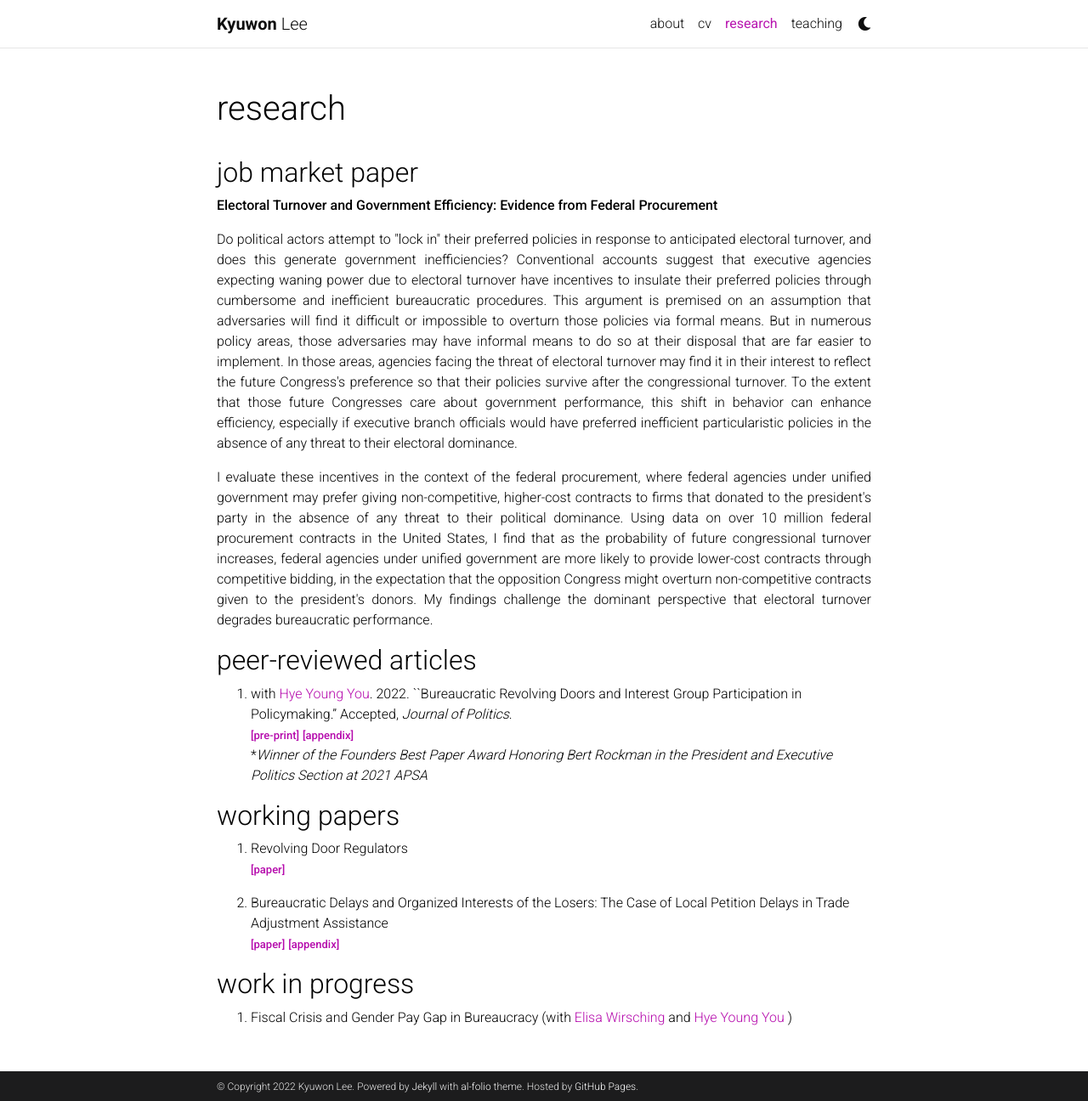
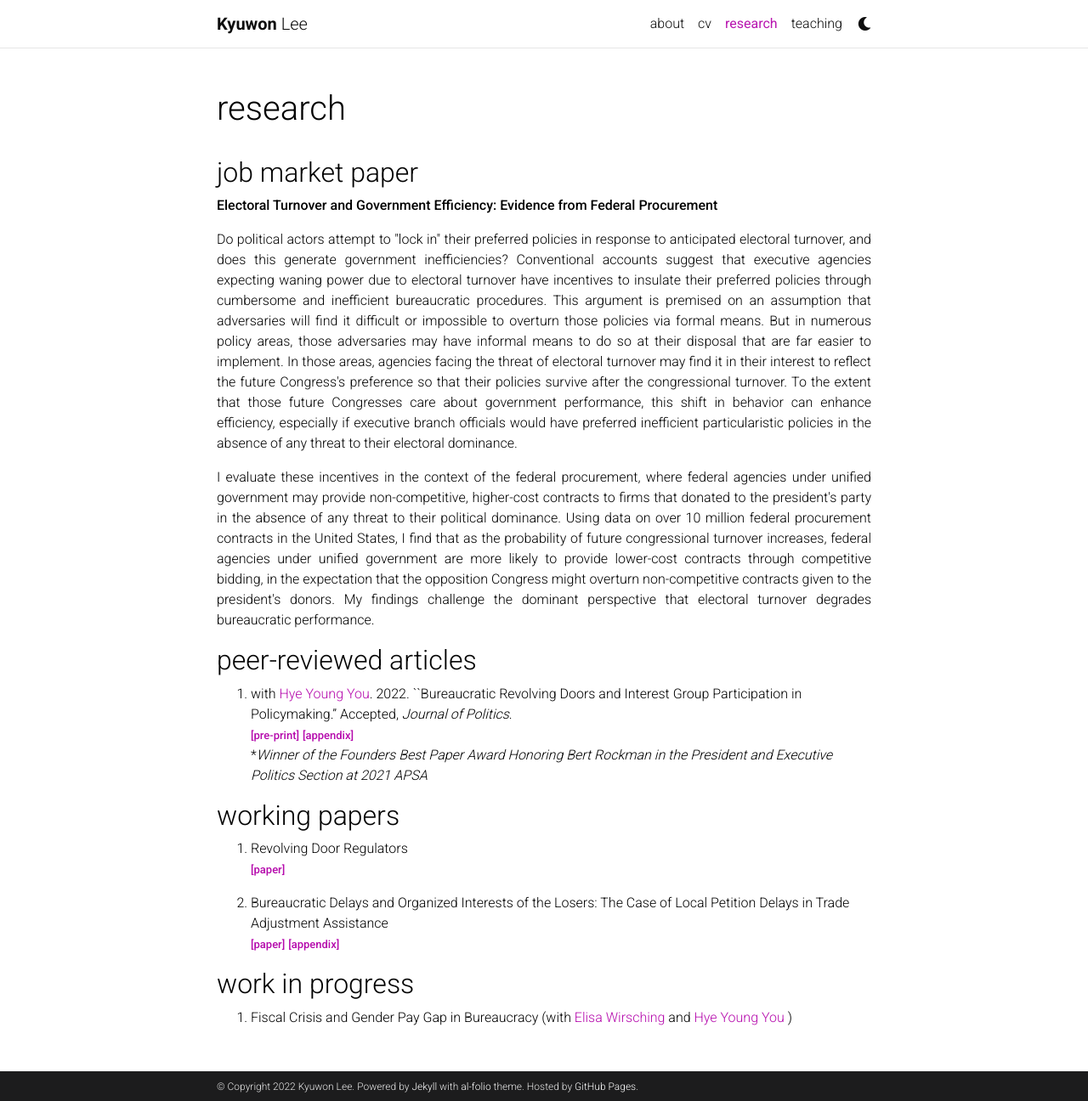
Before and after one commit to kyuwon-lee/kyuwon-lee.github.io, a Jekyll site: the page built from _pages/Research.md, in a window 1280 px wide and 1296 px high. Shown: the whole window at 85% size. Built offline with Jekyll 4.4.1, drawn with Linux system fonts in a browser that asks for light colours; comment, search, counter and statistics services are not loaded; a style sheet for code colours, icons or effects is not loaded.

Commit message:
Update Research.md

```diff
--- a/_pages/Research.md
+++ b/_pages/Research.md
@@ -12,7 +12,7 @@ nav: true
 Do political actors attempt to "lock in" their preferred policies in response to anticipated electoral turnover, and does this generate government inefficiencies? Conventional accounts suggest that executive agencies expecting waning power due to electoral turnover have incentives to insulate their preferred policies through cumbersome and inefficient bureaucratic procedures. This argument is premised on an assumption that adversaries will find it difficult or impossible to overturn those policies via formal means. But in numerous policy areas, those adversaries may have informal means to do so at their disposal that are far easier to implement. In those areas, agencies facing the threat of electoral turnover may find it in their interest to reflect the future Congress's preference so that their policies survive after the congressional turnover. To the extent that those future Congresses care about government performance, this shift in behavior can enhance efficiency, especially if executive branch officials would have preferred inefficient particularistic policies in the absence of any threat to their electoral dominance.</font></p>
 
 <p style="text-align: justify;"><font size="3">
- I evaluate these incentives in the context of the federal procurement, where federal agencies under unified government may prefer giving non-competitive, higher-cost contracts to firms that donated to the president's party in the absence of any threat to their political dominance. Using data on over 10 million federal procurement contracts in the United States, I find that as the probability of future congressional turnover increases, federal agencies under unified government are more likely to provide lower-cost contracts through competitive bidding, in the expectation that the opposition Congress might overturn non-competitive contracts given to the president's donors. My findings challenge the dominant perspective that electoral turnover degrades bureaucratic performance.</font></p>
+ I evaluate these incentives in the context of the federal procurement, where federal agencies under unified government may provide non-competitive, higher-cost contracts to firms that donated to the president's party in the absence of any threat to their political dominance. Using data on over 10 million federal procurement contracts in the United States, I find that as the probability of future congressional turnover increases, federal agencies under unified government are more likely to provide lower-cost contracts through competitive bidding, in the expectation that the opposition Congress might overturn non-competitive contracts given to the president's donors. My findings challenge the dominant perspective that electoral turnover degrades bureaucratic performance.</font></p>
 
 
 ## peer-reviewed articles
```
